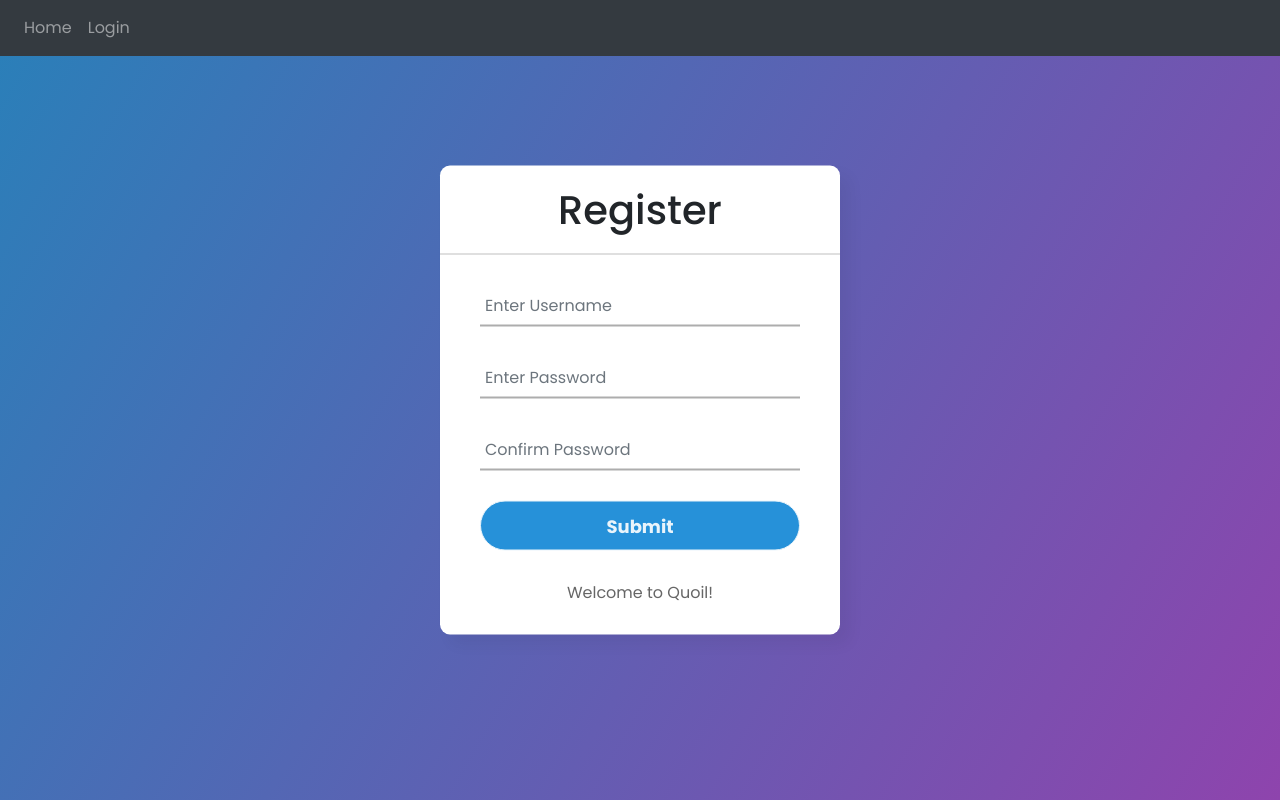
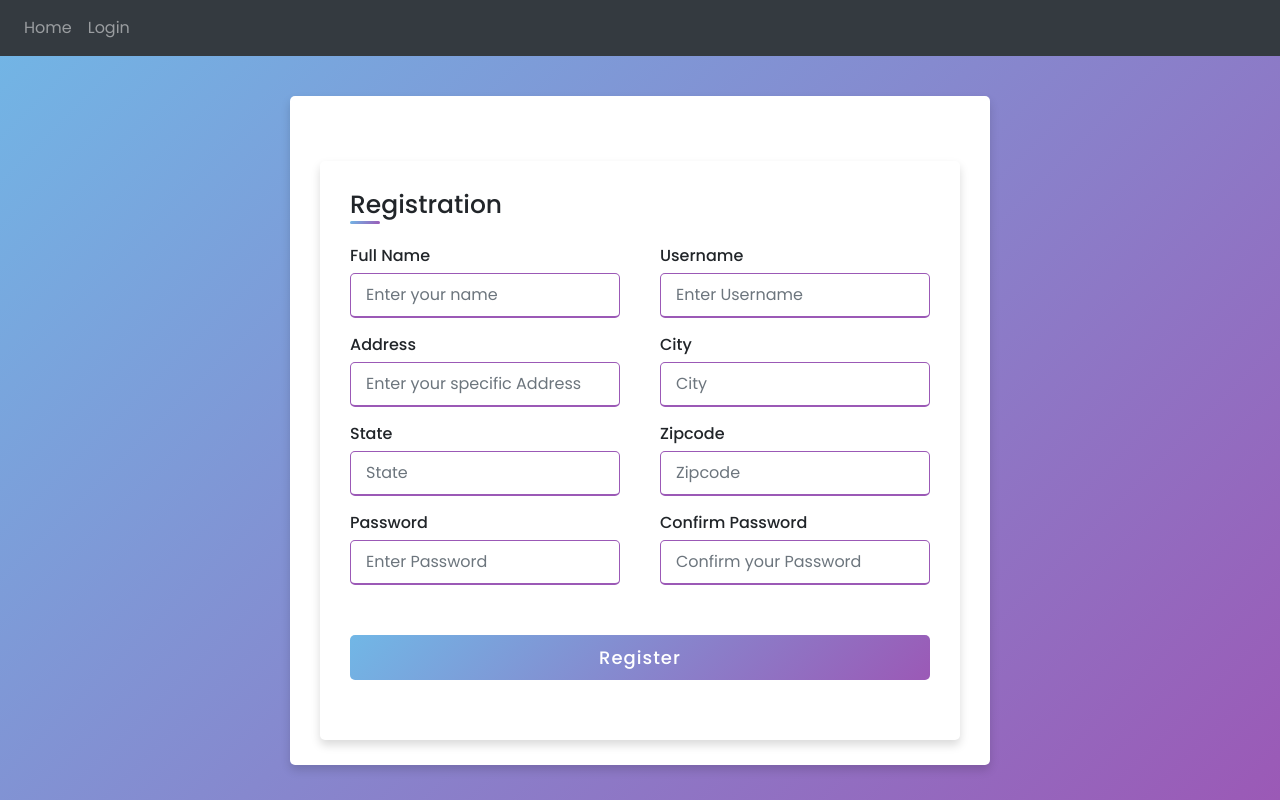
Before and after one commit to S0NNYD/Quoil, a Python web app: template website/templates/register.html in a window 1280 px wide. Run offline with Jinja, Linux system fonts and the light colour scheme; the template is opened without the code that fills it, so the values that code supplies are empty; some libraries are stand-ins or nearby versions.

Commit message:
fix : added city, state, zipcode table on database and added it on registration page

```diff
--- a/website/templates/register.html
+++ b/website/templates/register.html
@@ -2,7 +2,7 @@
 
 {% block content %}
 <style>
-    @import url('https://fonts.googleapis.com/css2?family=Noto+Sans:wght@700&family=Poppins:wght@400;500;600&display=swap');
+    /* @import url('https://fonts.googleapis.com/css2?family=Noto+Sans:wght@700&family=Poppins:wght@400;500;600&display=swap');
     *{
         margin: 0;
         padding: 0;
@@ -14,160 +14,207 @@
         padding: 0;
         background: linear-gradient(120deg,#2980b9, #8e44ad);
         height: 100vh;
-        overflow: hidden;
     }
+
     .center{
+        margin-top: 20px;
+        background-color: white;
+        padding: 40px;
+    } */
+
+    @import url('https://fonts.googleapis.com/css2?family=Poppins:wght@200;300;400;500;600;700&display=swap');
+*{
+  margin: 0;
+  padding: 0;
+  box-sizing: border-box;
+  font-family: 'Poppins',sans-serif;
+}
+body{
+  height: 100vh;
+  justify-content: center;
+  align-items: center;
+
+  background: linear-gradient(135deg, #71b7e6, #9b59b6);
+}
+.container{
+  margin-top: 40px;
+  max-width: 700px;
+  width: 100%;
+  background-color: #fff;
+  padding: 25px 30px;
+  border-radius: 5px;
+  box-shadow: 0 5px 10px rgba(0,0,0,0.15);
+}
+.container .title{
+  font-size: 25px;
+  font-weight: 500;
+  position: relative;
+}
+.container .title::before{
+  content: "";
   position: absolute;
-        top: 50%;
-        left: 50%;
-        transform: translate(-50%, -50%);
-        width: 400px;
-        background: white;
-        border-radius: 10px;
-        box-shadow: 10px 10px 15px rgba(0,0,0,0.05);
+  left: 0;
+  bottom: 0;
+  height: 3px;
+  width: 30px;
+  border-radius: 5px;
+  background: linear-gradient(135deg, #71b7e6, #9b59b6);
 }
-    .center h1{
-        text-align: center;
-        padding: 20px 0;
-        border-bottom: 1px solid silver;
+.content form .user-details{
+  display: flex;
+  flex-wrap: wrap;
+  justify-content: space-between;
+  margin: 20px 0 12px 0;
 }
-    .center form{
-        padding: 0 40px;
-        box-sizing: border-box;
+form .user-details .input-box{
+  margin-bottom: 15px;
+  width: calc(100% / 2 - 20px);
 }
-    form .txt_field{
-        position: relative;
-        border-bottom: 2px solid #adadad;
-        margin: 30px 0;
+form .input-box span.details{
+  display: block;
+  font-weight: 500;
+  margin-bottom: 5px;
 }
-    .txt_field input{
+.user-details .input-box input{
+  height: 45px;
   width: 100%;
-        padding: 0 5px;
-        height: 40px;
+  outline: none;
   font-size: 16px;
+  border-radius: 5px;
+  padding-left: 15px;
+  border: 1px solid #ccc;
+  border-bottom-width: 2px;
+  transition: all 0.3s ease;
+}
+.user-details .input-box input:focus,
+.user-details .input-box input:valid{
+  border-color: #9b59b6;
+}
+ form .gender-details .gender-title{
+  font-size: 20px;
+  font-weight: 500;
+ }
+ form .category{
+   display: flex;
+   width: 80%;
+   margin: 14px 0 ;
+   justify-content: space-between;
+ }
+ form .category label{
+   display: flex;
+   align-items: center;
+   cursor: pointer;
+ }
+
+ form input[type="radio"]{
+   display: none;
+ }
+ form .button{
+   height: 45px;
+   margin: 35px 0
+ }
+ form .button input{
+   height: 100%;
+   width: 100%;
+   border-radius: 5px;
    border: none;
-        background: none;
-        outline: none;
+   color: #fff;
+   font-size: 18px;
+   font-weight: 500;
+   letter-spacing: 1px;
+   cursor: pointer;
+   transition: all 0.3s ease;
+   background: linear-gradient(135deg, #71b7e6, #9b59b6);
  }
-    .txt_field label{
-        position: absolute;
-        top: 50%;
-        left: 5px;
-        color: #adadad;
-        transform: translateY(-50%);
-        font-size: 16px;
-        pointer-events: none;
-        transition: .5s;
+ form .button input:hover{
+  /* transform: scale(0.99); */
+  background: linear-gradient(-135deg, #71b7e6, #9b59b6);
   }
-    .txt_field span::before{
-        content: '';
-        position: absolute;
-        top: 40px;
-        left: 0;
-        width: 0%;
-        height: 2px;
-        background: #2691d9;
-        transition: .5s;
+ @media(max-width: 584px){
+ .container{
+  max-width: 100%;
 }
-    .txt_field input:focus ~ label,
-    .txt_field input:valid ~ label{
-        top: -5px;
-        color: #2691d9;
-    }
-    .txt_field input:focus ~ span::before,
-    .txt_field input:valid ~ span::before{
+form .user-details .input-box{
+    margin-bottom: 15px;
     width: 100%;
   }
-    .pass{
-        margin: -5px 0 20px 5px;
-        color: #a6a6a6;
-        cursor: pointer;
+  form .category{
+    width: 100%;
   }
-    .pass:hover{
-        text-decoration: underline;
+  .content form .user-details{
+    max-height: 300px;
+    overflow-y: scroll;
   }
-    input[type="submit"]{
-        width: 100%;
-        height: 50px;
-        border: 1px solid;
-        background: #2691d9;
-        border-radius: 25px;
-        font-size: 18px;
-        color: #e9f4fb;
-        font-weight: 700;
-        cursor: pointer;
-        outline: none;
+  .user-details::-webkit-scrollbar{
+    width: 5px;
   }
-    input[type="submit"]:hover{
-        border-color: #2691d9;
-        transition: .5s;
   }
-    .signup_link{
-        margin: 30px 0;
-        text-align: center;
-        font-size: 16px;
-        color: #666666;
+  @media(max-width: 459px){
+  .container .content .category{
+    flex-direction: column;
   }
-    .signup_link a{
-        color: #2691d9;
-        text-decoration: none;
-    }
-    .signup_link a:hover{
-        text-decoration: underline;
-    }
-
-    body {
-        background-color: #757487;
-        /* background-image: url("https://images.pexels.com/photos/7130499/pexels-photo-7130499.jpeg?auto=compress&cs=tinysrgb&w=1260&h=750&dpr=2"); */
 }
 
 
 </style>
 
-<!--<form method="POST">
-    <h3 align="center">Client Registration</h3>
-    <div class="form-group">
-        <label for="user1">Username</label>
-        <input type="username" class="form-control" id="user1" name="user1" placeholder="Enter Username"/>
+<body>
+
+<!DOCTYPE html>
+<html lang="en" dir="ltr">
+  <head>
+    <meta charset="UTF-8">
+    <link rel="stylesheet" href="style.css">
+     <meta name="viewport" content="width=device-width, initial-scale=1.0">
+   </head>
+<body>
+  <div class="container">
+    <div class="title">Registration</div>
+    <div class="content">
+      <form method="POST">
+        <div class="user-details">
+          <div class="input-box">
+            <span class="details">Full Name</span>
+            <input type="fullname" class="form-control" id="fullname" name="fullname" placeholder="Enter your name"/>
           </div>
-
-    <div class="form-group">
-        <label for="password1">Password</label>
+          <div class="input-box">
+            <span class="details">Username</span>
+            <input type="username" class="form-control" id="username" name="username" placeholder="Enter Username"/>
+          </div>
+          <div class="input-box">
+            <span class="details">Address</span>
+            <input type="address" class="form-control" id="address" name="address" placeholder="Enter your specific Address"/>
+          </div>
+          <div class="input-box">
+            <span class="details">City</span>
+            <input type="address" class="form-control" id="city" name="city" placeholder="City"/>
+          </div>
+          <div class="input-box">
+            <span class="details">State</span>
+            <input type="address" class="form-control" id="state" name="state" placeholder="State"/>
+          </div>
+          <div class="input-box">
+            <span class="details">Zipcode</span>
+            <input type="zipcode" class="form-control" id="zipcode" name="zipcode" placeholder="Zipcode"/>
+          </div>
+          <div class="input-box">
+            <span class="details">Password</span>
             <input type="password" class="form-control" id="password1" name="password1" placeholder="Enter Password"/>
           </div>
-
-    <div class="form-group">
-        <label for="password2">Password (Confirm) </label>
-        <input type="password" class="form-control" id="password2" name="password2" placeholder="Confirm Password"/>
+          <div class="input-box">
+            <span class="details">Confirm Password</span>
+            <input type="password" class="form-control" id="password2" name="password2" placeholder="Confirm your Password"/>
           </div>
-    <br />
-    <button type="submit" class="btn btn-primary"> Submit </button>
-</form>-->
-
-<body>
-    <div class="center">
-      <h1>Register</h1>
-      <form method="POST">
-        <div class="txt_field">
-            <label for="user1"></label>
-            <input type="username" class="form-control" id="user1" name="user1" placeholder="Enter Username"/>
         </div>
-        <div class="txt_field">
-            <label for="password1"></label>
-            <input type="password" class="form-control" id="password1" name="password1" placeholder="Enter Password"/>
-        </div>
-
-        <div class="txt_field">
-            <label for="password2"></label>
-            <input type="password" class="form-control" id="password2" name="password2" placeholder="Confirm Password"/>
-        </div>
-
-        <input type="submit" value="Submit">
-        <div class="signup_link">
-            Welcome to Quoil!
+        <div class="button">
+          <input type="submit" value="Register">
         </div>
       </form>
     </div>
+  </div>
+
+</body>
+</html>
 
   </body>
 {% endblock %}
--- a/website/views.py
+++ b/website/views.py
@@ -10,6 +10,7 @@ def home():
 
 
 @viewer.route('/history')
+@login_required
 def history():
     return render_template("history.html", user=current_user)
 
```
Also changed, not shown: website/authenciation.py (+7 -2 lines), website/models.py (+4 -5 lines), instance/database.db. Lines whose indentation alone changed are shown as unchanged.
